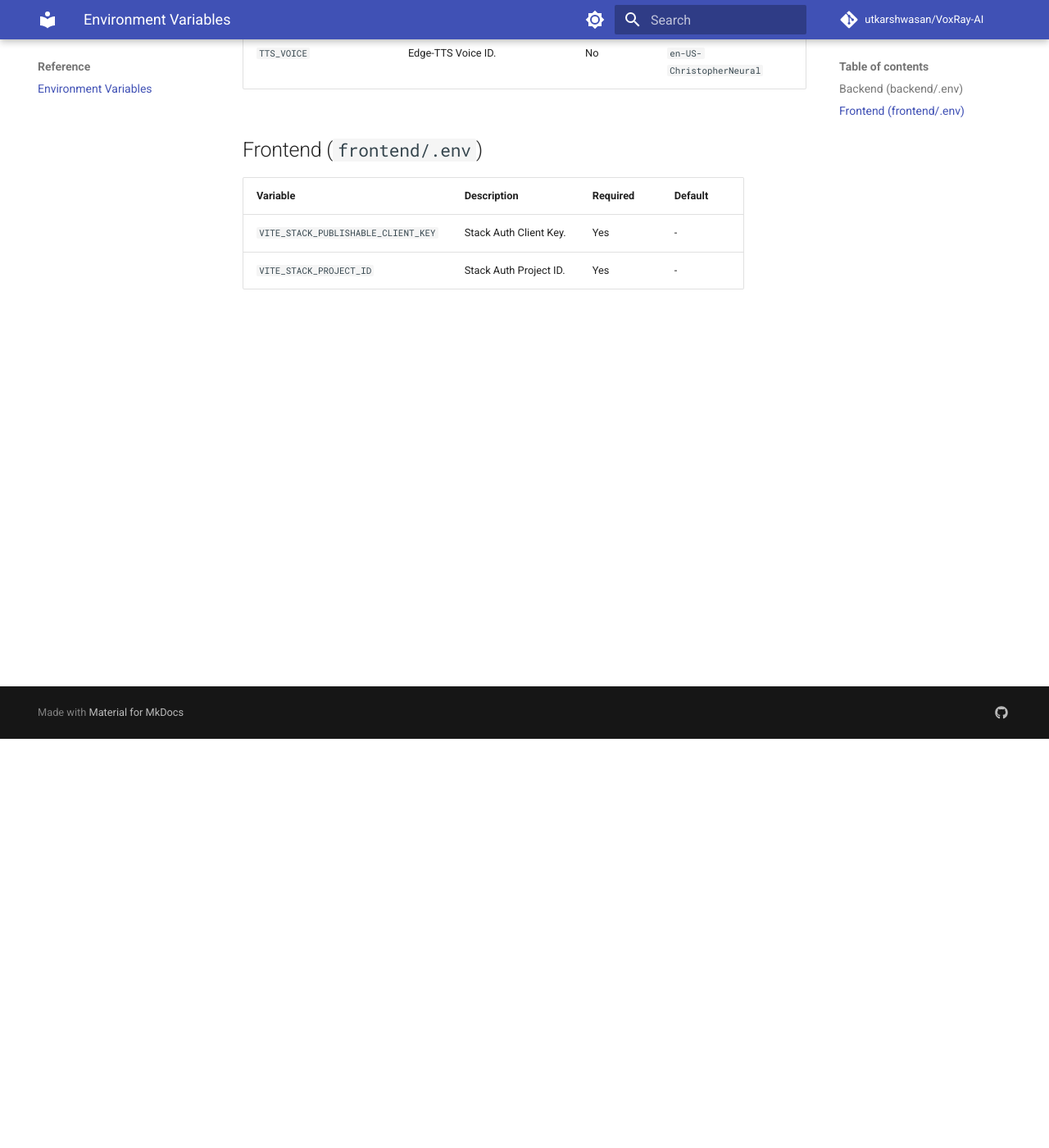
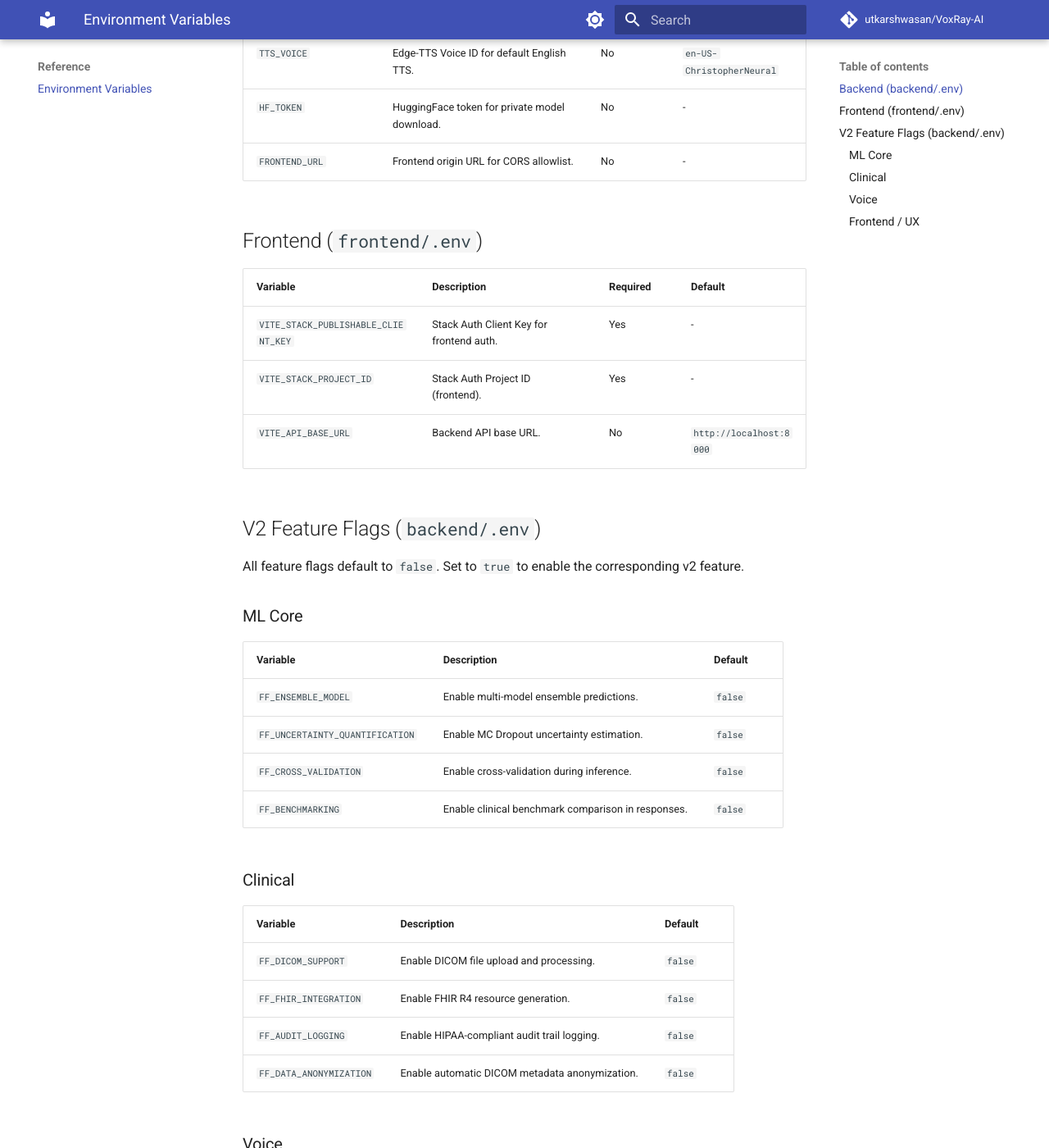
Before and after one commit to utkarshwasan/VoxRay-AI, an MkDocs documentation site: the page built from docs/reference/environment-variables.md, in a window 1280 px wide and 1400 px high, scrolled down 499 px. Shown: the whole window at 82% size. Built offline with MkDocs 1.6.1 and Material for MkDocs 9.7.7, drawn with Linux system fonts in a browser that asks for light colours; comment, search, counter and statistics services are not loaded; some of the changed text lies outside the part shown.

Commit message:
fix(audit): resolve all 12 production audit findings + add release docs

```diff
--- a/docs/reference/environment-variables.md
+++ b/docs/reference/environment-variables.md
@@ -2,16 +2,59 @@
 
 ## Backend (`backend/.env`)
 
-| Variable                  | Description                      | Required | Default                   |
-| ------------------------- | -------------------------------- | -------- | ------------------------- |
-| `OPENROUTER_API_KEY`      | API Key for OpenRouter (Gemini). | Yes      | -                         |
-| `STACK_PROJECT_ID`        | Stack Auth Project ID.           | Yes      | -                         |
-| `STACK_SECRET_SERVER_KEY` | Stack Auth Server Secret.        | Yes      | -                         |
-| `TTS_VOICE`               | Edge-TTS Voice ID.               | No       | `en-US-ChristopherNeural` |
+| Variable                  | Description                                    | Required | Default                   |
+| ------------------------- | ---------------------------------------------- | -------- | ------------------------- |
+| `OPENROUTER_API_KEY`      | API Key for OpenRouter (Gemini 2.0 Flash).     | Yes      | -                         |
+| `STACK_PROJECT_ID`        | Stack Auth Project ID.                         | Yes      | -                         |
+| `STACK_SECRET_SERVER_KEY` | Stack Auth Server Secret for JWT verification. | Yes      | -                         |
+| `TTS_VOICE`               | Edge-TTS Voice ID for default English TTS.     | No       | `en-US-ChristopherNeural` |
+| `HF_TOKEN`                | HuggingFace token for private model download.  | No       | -                         |
+| `FRONTEND_URL`            | Frontend origin URL for CORS allowlist.        | No       | -                         |
 
 ## Frontend (`frontend/.env`)
 
-| Variable                            | Description            | Required | Default |
-| ----------------------------------- | ---------------------- | -------- | ------- |
-| `VITE_STACK_PUBLISHABLE_CLIENT_KEY` | Stack Auth Client Key. | Yes      | -       |
-| `VITE_STACK_PROJECT_ID`             | Stack Auth Project ID. | Yes      | -       |
+| Variable                            | Description                              | Required | Default                 |
+| ----------------------------------- | ---------------------------------------- | -------- | ----------------------- |
+| `VITE_STACK_PUBLISHABLE_CLIENT_KEY` | Stack Auth Client Key for frontend auth. | Yes      | -                       |
+| `VITE_STACK_PROJECT_ID`             | Stack Auth Project ID (frontend).        | Yes      | -                       |
+| `VITE_API_BASE_URL`                 | Backend API base URL.                    | No       | `http://localhost:8000` |
+
+## V2 Feature Flags (`backend/.env`)
+
+All feature flags default to `false`. Set to `true` to enable the corresponding v2 feature.
+
+### ML Core
+
+| Variable                        | Description                                        | Default |
+| ------------------------------- | -------------------------------------------------- | ------- |
+| `FF_ENSEMBLE_MODEL`             | Enable multi-model ensemble predictions.           | `false` |
+| `FF_UNCERTAINTY_QUANTIFICATION` | Enable MC Dropout uncertainty estimation.          | `false` |
+| `FF_CROSS_VALIDATION`           | Enable cross-validation during inference.          | `false` |
+| `FF_BENCHMARKING`               | Enable clinical benchmark comparison in responses. | `false` |
+
+### Clinical
+
+| Variable                | Description                                    | Default |
+| ----------------------- | ---------------------------------------------- | ------- |
+| `FF_DICOM_SUPPORT`      | Enable DICOM file upload and processing.       | `false` |
+| `FF_FHIR_INTEGRATION`   | Enable FHIR R4 resource generation.            | `false` |
+| `FF_AUDIT_LOGGING`      | Enable HIPAA-compliant audit trail logging.    | `false` |
+| `FF_DATA_ANONYMIZATION` | Enable automatic DICOM metadata anonymization. | `false` |
+
+### Voice
+
+| Variable                 | Description                                        | Default |
+| ------------------------ | -------------------------------------------------- | ------- |
+| `FF_WAKE_WORD_DETECTION` | Enable wake word detection endpoint.               | `false` |
+| `FF_MULTILINGUAL_VOICE`  | Enable multilingual TTS/STT support.               | `false` |
+| `FF_MEDICAL_VOCABULARY`  | Enable medical term correction for transcriptions. | `false` |
+| `FF_NOISE_HANDLING`      | Enable audio noise reduction preprocessing.        | `false` |
+
+### Frontend / UX
+
+| Variable                 | Description                                     | Default |
+| ------------------------ | ----------------------------------------------- | ------- |
+| `FF_ADVANCED_HEATMAP`    | Enable advanced Grad-CAM heatmap visualization. | `false` |
+| `FF_WORKLIST_MANAGEMENT` | Enable radiology worklist management features.  | `false` |
+| `FF_BATCH_PROCESSING`    | Enable batch image processing.                  | `false` |
+| `FF_MOBILE_PWA`          | Enable Progressive Web App features.            | `false` |
```
Also changed, not shown: CHANGELOG_V1_TO_V2.md (added, +152 -0 lines), PRODUCTION_AUDIT_REPORT.md (added, +218 -0 lines), docs/api/README.md (+33 -15 lines), docs/architecture/decisions/README.md (added, +43 -0 lines), docs/getting-started/README.md (added, +31 -0 lines), docs/guides/README.md (added, +51 -0 lines), docs/operations/disaster_recovery.md (+7 -6 lines), docs/reference/README.md (added, +32 -0 lines), 6 other files.
